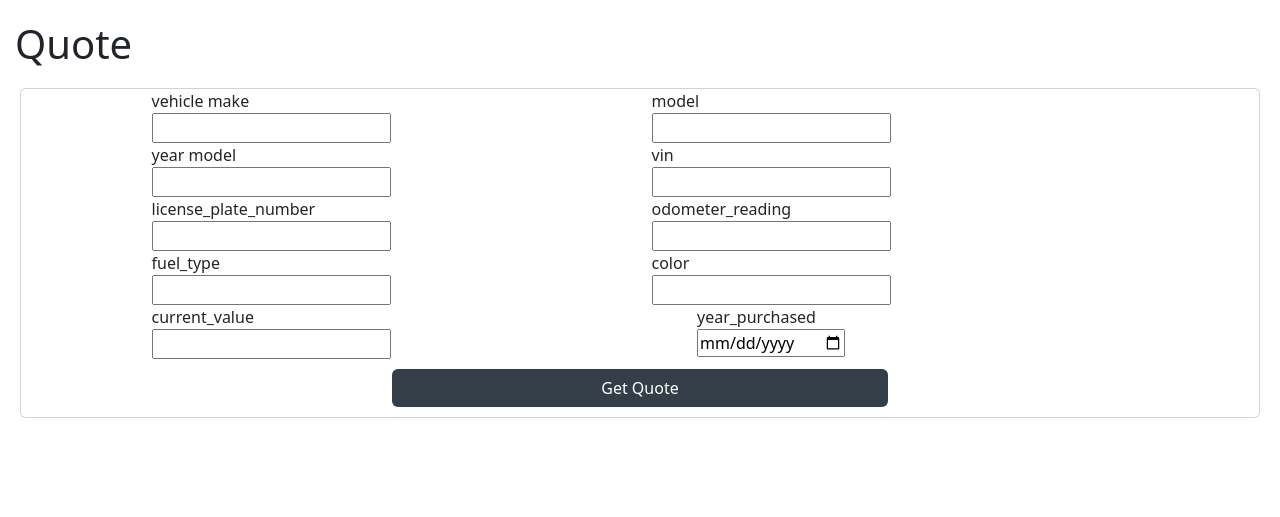
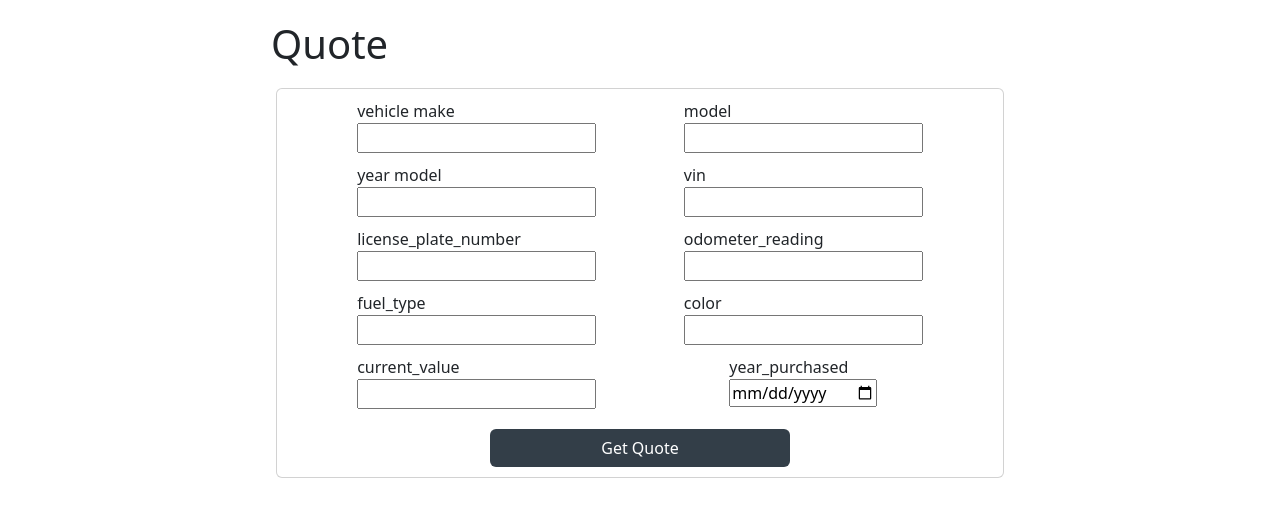
Before and after one commit to Rashay01/Insurance-app, a Flask app: page /quote/classic-cars in a window 1280 px wide. Shown: the part 56-573 px from the top of the page. Run offline with Flask 3, Linux system fonts and the light colour scheme.

Commit message:
quote form

```diff
--- a/templates/new-classic-cars-quote.html
+++ b/templates/new-classic-cars-quote.html
@@ -41,14 +41,25 @@
         margin-left: 15px;
         margin-top: 20px;
       }
+      .quote-form-container {
+        width: 90%;
+        margin-left: auto;
+        margin-right: auto;
+      }
       .form-input-items {
         max-width: 1000px;
+        margin: auto;
+        width: 80%;
+        padding: 10px;
         display: grid;
-        grid-template-columns: 1fr 1fr;
+        gap: 10px;
+        column-gap: 20px;
+        grid-template-columns: 1fr;
         justify-items: center;
       }
       .form-container {
         margin: 20px;
+        max-width: 1000px;
       }
       .form-button {
         margin: 10px;
@@ -57,12 +68,34 @@
         display: block;
         margin-left: auto;
         margin-right: auto;
-        width: 40%;
+
+        width: 300px;
       }
       .form-button:hover {
         background-color: #0076be;
         color: #ffffff;
         box-shadow: rgba(0, 0, 0, 0.24) 0px 3px 8px;
+      }
+      @media (min-width: 768px) {
+        .quote-form-container {
+          width: 92%;
+        }
+        .form-input-items {
+          max-width: 1000px;
+          margin: auto;
+          width: 90%;
+          padding: 10px;
+          display: grid;
+          gap: 10px;
+          column-gap: 20px;
+          grid-template-columns: 1fr 1fr;
+          justify-items: center;
+        }
+      }
+      @media (min-width: 768px) {
+        .quote-form-container {
+          width: 60%;
+        }
       }
     </style>
   </head>
@@ -98,6 +131,7 @@
       </div>
     </nav>
 
+    <div class="quote-form-container">
       <h1 class="all-heading">Quote</h1>
       <form class="card form-container" action="" method="POST">
         {{ form.hidden_tag() }}
@@ -141,6 +175,7 @@
         </div>
         {{form.new_item(class='btn form-button')}}
       </form>
+    </div>
 
     <script
       src="https://cdn.jsdelivr.net/npm/bootstrap@5.3.3/dist/js/bootstrap.bundle.min.js"
```
Lines whose indentation alone changed are shown as unchanged.
